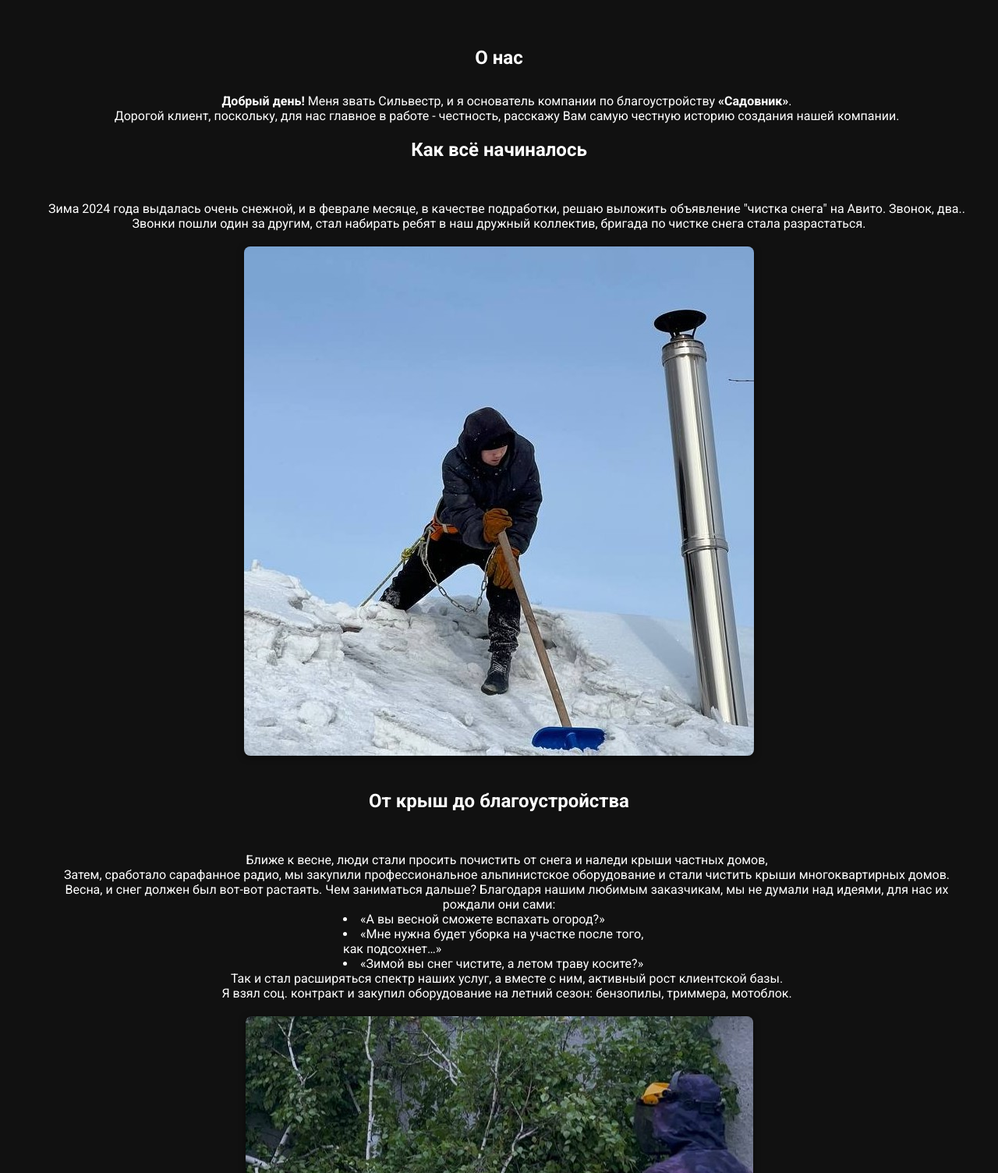
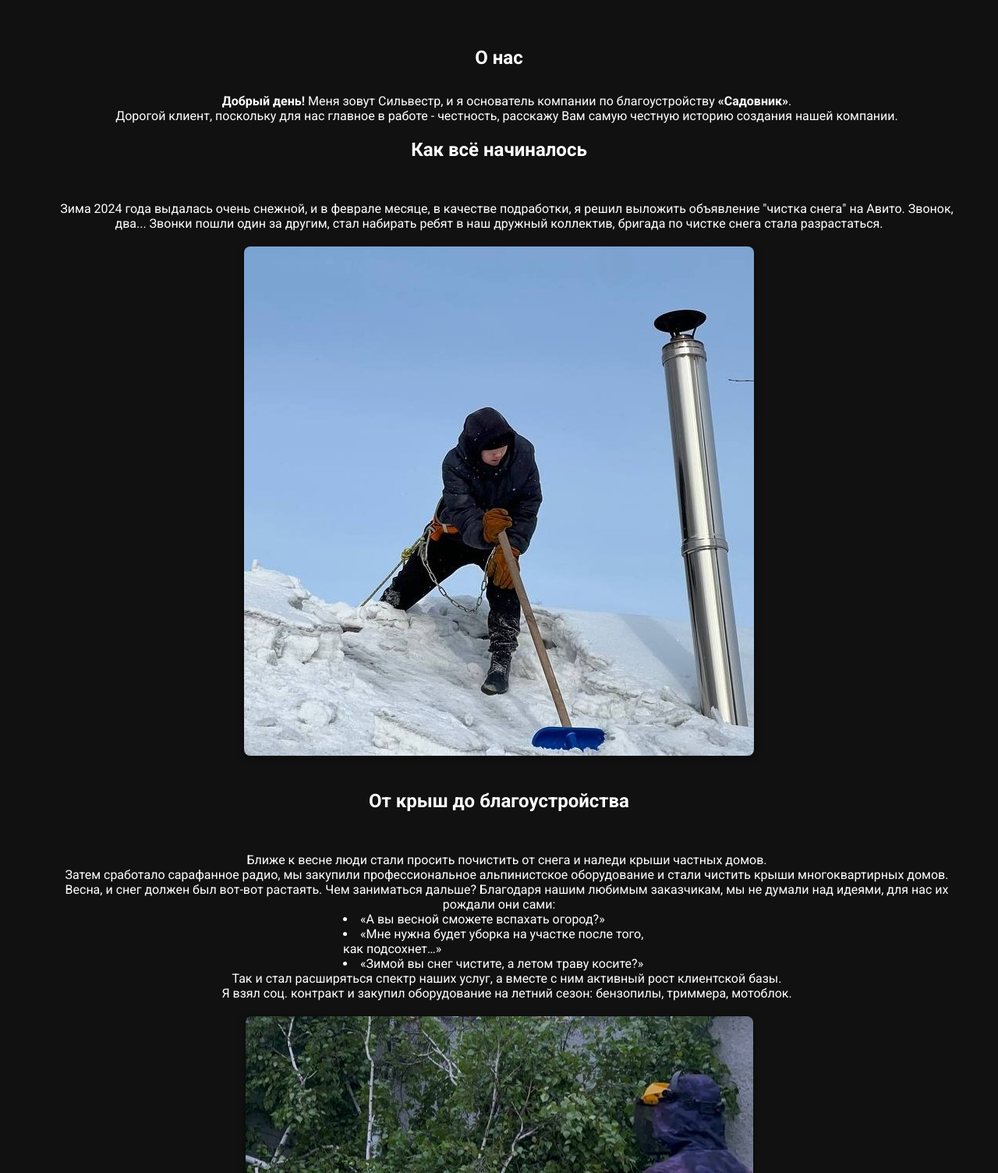
Before and after one commit to vitallcore/Sadovnik-flask, a Flask app: page /about in a window 1280 px wide. Shown: the part 80-1584 px from the top of the page at 78% size. Run offline with Flask 3, Linux system fonts and the light colour scheme.

Commit message:
sadovnik

```diff
--- a/static/styles.css
+++ b/static/styles.css
@@ -573,3 +573,12 @@ a:hover {
     margin-top: 10px;
   }
 }
+
+.welcome-section {
+  text-align: center;
+  margin: 2rem 0;
+}
+
+.welcome-section h2 {
+  margin-bottom: 1rem;
+}
--- a/templates/about.html
+++ b/templates/about.html
@@ -12,13 +12,13 @@
 
       <!-- Введение -->
       <p class="abus">
-        <strong>Добрый день!</strong> Меня звать Сильвестр, и я основатель компании по благоустройству <strong>«Садовник»</strong>.
+        <strong>Добрый день!</strong> Меня зовут Сильвестр, и я основатель компании по благоустройству <strong>«Садовник»</strong>.
       </p>
-      <p class="abus">Дорогой клиент, поскольку, для нас главное в работе - честность, расскажу Вам самую честную историю создания нашей компании.</p>
+      <p class="abus">Дорогой клиент, поскольку для нас главное в работе - честность, расскажу Вам самую честную историю создания нашей компании.</p>
 
       <!-- Раздел: Начало истории -->
       <h2>Как всё начиналось</h2>
-      <p class="abus">Зима 2024 года выдалась очень снежной, и в феврале месяце, в качестве подработки, решаю выложить объявление "чистка снега" на Авито. Звонок, два.. Звонки пошли один за другим, стал набирать ребят в наш дружный коллектив, бригада по чистке снега стала разрастаться.</p>
+      <p class="abus">Зима 2024 года выдалась очень снежной, и в феврале месяце, в качестве подработки, я решил выложить объявление "чистка снега" на Авито. Звонок, два... Звонки пошли один за другим, стал набирать ребят в наш дружный коллектив, бригада по чистке снега стала разрастаться.</p>
 
       <!-- Фото: команда чистит снег -->
       <div class="about-photo">
@@ -27,15 +27,15 @@
 
       <!-- Раздел: Расширение услуг -->
       <h2>От крыш до благоустройства</h2>
-      <p class="abus">Ближе к весне, люди стали просить почистить от снега и наледи крыши частных домов,</p>
-      <p class="abus">Затем, сработало сарафанное радио, мы закупили профессиональное альпинистское оборудование и стали чистить крыши многоквартирных домов.</p>
+      <p class="abus">Ближе к весне люди стали просить почистить от снега и наледи крыши частных домов.</p>
+      <p class="abus">Затем сработало сарафанное радио, мы закупили профессиональное альпинистское оборудование и стали чистить крыши многоквартирных домов.</p>
       <p class="abus">Весна, и снег должен был вот-вот растаять. Чем заниматься дальше? Благодаря нашим любимым заказчикам, мы не думали над идеями, для нас их рождали они сами:</p>
       <ul class="centered-list">
         <li>«А вы весной сможете вспахать огород?»</li>
         <li>«Мне нужна будет уборка на участке после того, как подсохнет…»</li>
         <li>«Зимой вы снег чистите, а летом траву косите?»</li>
       </ul>
-      <p class="abus">Так и стал расширяться спектр наших услуг, а вместе с ним, активный рост клиентской базы.</p>
+      <p class="abus">Так и стал расширяться спектр наших услуг, а вместе с ним активный рост клиентской базы.</p>
       <p class="abus">Я взял соц. контракт и закупил оборудование на летний сезон: бензопилы, триммера, мотоблок.</p>
 
       <!-- Фото: сотрудники с техникой -->
@@ -77,9 +77,10 @@
       </ul>
 
       <!-- Заключительный абзац и кнопка заказа -->
-      <p class="welcome">
+      <div class="welcome-section">
         <h2><strong>Добро пожаловать в «Садовник»!</strong></h2>
         <p class="welcome">Мы работаем с душой и честностью во всём. Будем рады помочь вам обустроить ваш участок.</p>
+      </div>
       <div class="order-button">
         <a class="order-link" href="https://wa.me/{{ phone_number }}" target="_blank">Заказать услугу</a>
       </div>
```
